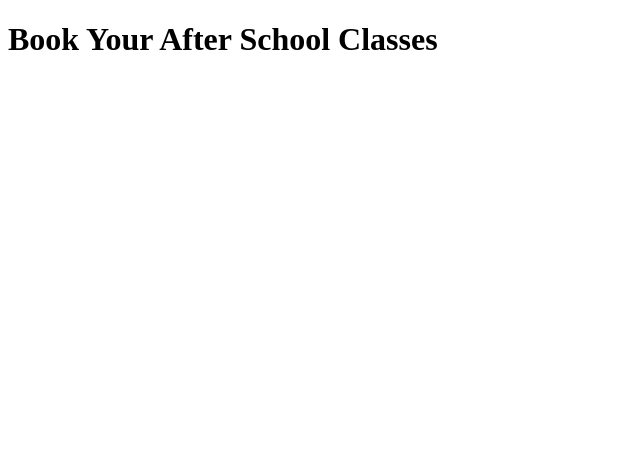
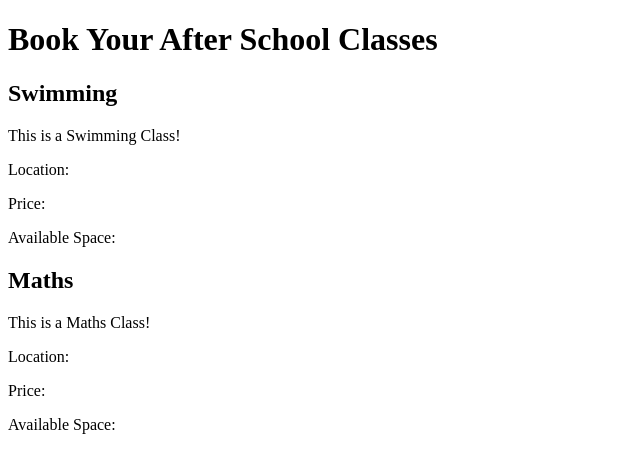
Before and after one commit to zimmal-adnan/CST3144_Coursework, a plain HTML site: page index.html in a window 1280 px wide. Shown: the whole page, without its empty margins (0-640 px from the left). Drawn offline with nearby package versions, Linux system fonts and the light colour scheme.

Commit message:
Added Multiple Courses and their Details

```diff
--- a/index.html
+++ b/index.html
@@ -12,6 +12,13 @@
                 <h1 v-text="sitename"></h1>
             </header>
             <main>
+                <div v-for="course in courses">
+                    <h2 v-text="course.subject"></h2>
+                    <p v-html="course.description"></p>
+                    <p>Location: {{courses.location}}</p>
+                    <p>Price: {{courses.price}}</p>
+                    <p>Available Space: {{courses.availableSpace}} </p>
+                </div>
 
 
             </main>
@@ -21,6 +28,26 @@
                 el: '#app',
                 data: {
                     sitename: "Book Your After School Classes",
+                    courses: [
+                        {
+                            id: 1001,
+                            subject: 'Swimming',
+                            description: "This is a Swimming Class!",
+                            location: "<b>6th Avenue, London</b>",
+                            price: 2000,
+                            availableSpace: 5,
+                        },
+                        {
+                            id: 1002,
+                            subject: 'Maths',
+                            description: "This is a Maths Class!",
+                            location: "<b>6th Avenue, Westford</b>",
+                            price: 1000,
+                            availableSpace: 5,
+
+                        }
+
+                    ]
                 },
             });
 
```
